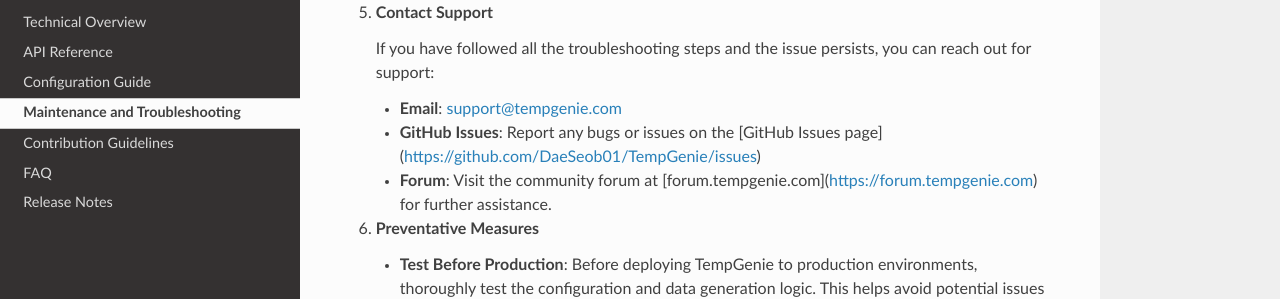
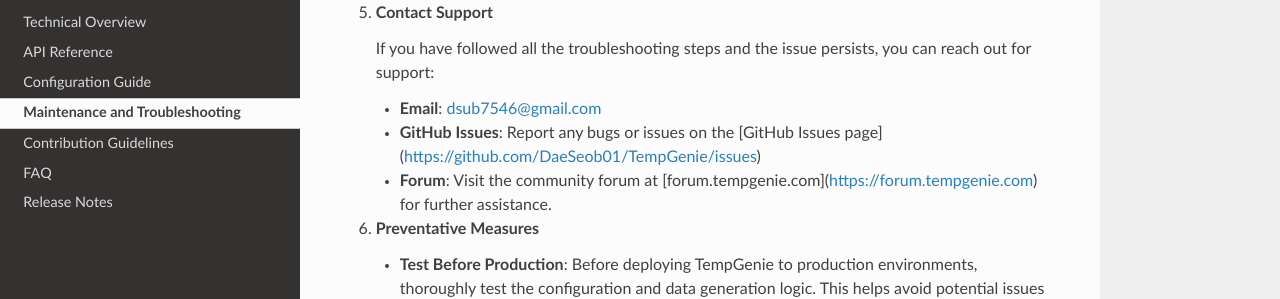
Before and after one commit to DaeSeob01/TempGenie, a Sphinx documentation site: the page built from docs/source/maintenance_troubleshooting.rst, in a window 1280 px wide and 900 px high, scrolled down 1556 px. Shown: the part 218-517 px from the top of the window. Built offline with Sphinx 7.4.7 and the Read the Docs theme 3.1.0, drawn with Linux system fonts in a browser that asks for light colours.

Commit message:
Update maintenance_troubleshooting.rst

```diff
--- a/docs/source/maintenance_troubleshooting.rst
+++ b/docs/source/maintenance_troubleshooting.rst
@@ -90,7 +90,7 @@
 
    If you have followed all the troubleshooting steps and the issue persists, you can reach out for support:
 
-   - **Email**: support@tempgenie.com
+   - **Email**: dsub7546@gmail.com
    - **GitHub Issues**: Report any bugs or issues on the [GitHub Issues page](https://github.com/DaeSeob01/TempGenie/issues)
    - **Forum**: Visit the community forum at [forum.tempgenie.com](https://forum.tempgenie.com) for further assistance.
 
```
